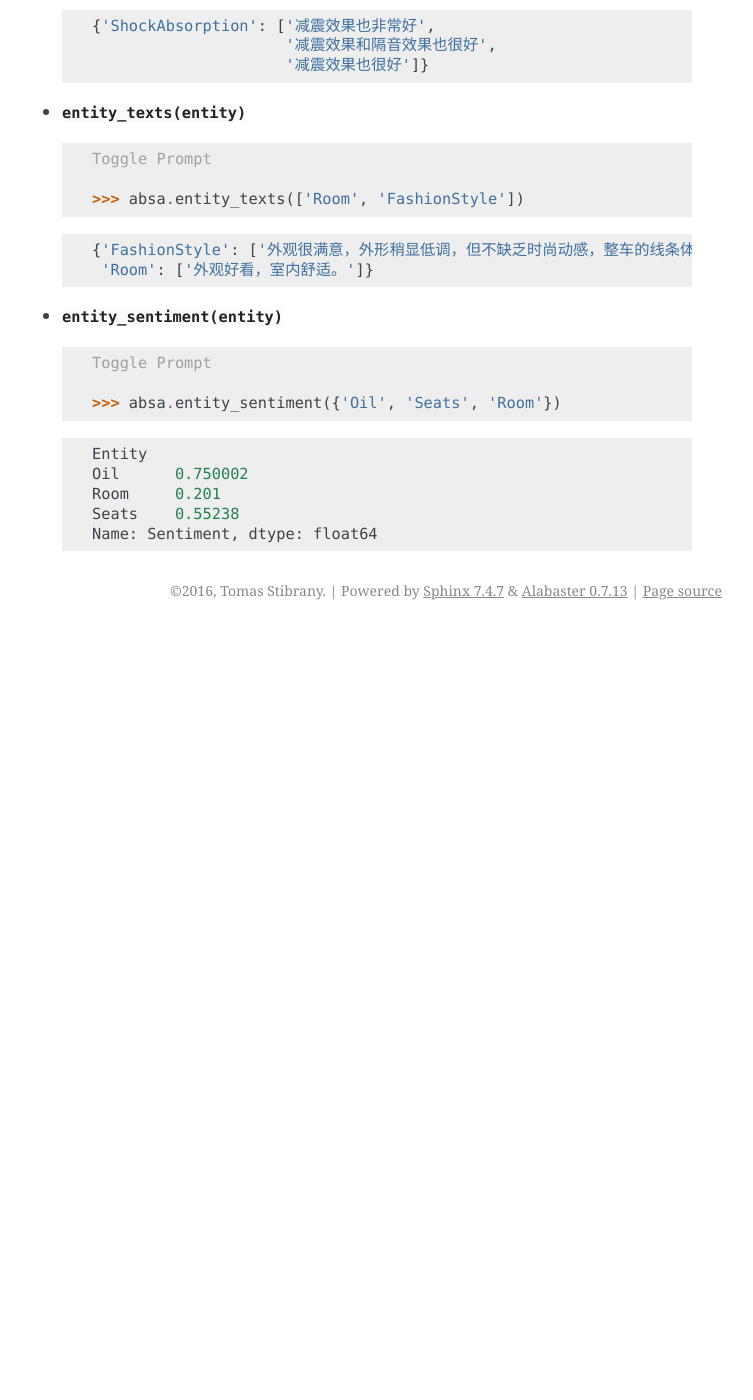
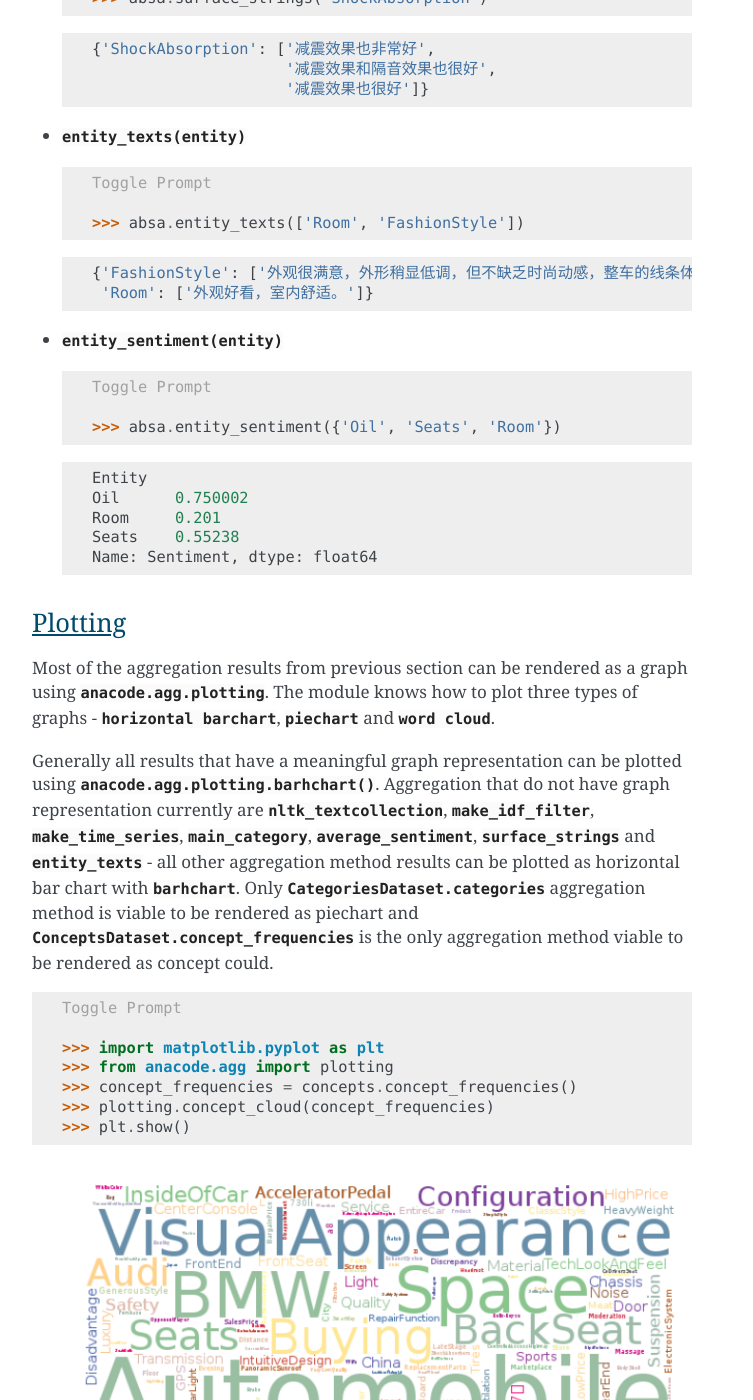
Before and after one commit to anacode/anacode-toolkit, a Sphinx documentation site: the page built from docs/source/intro.rst, in a window 1280 px wide and 1400 px high, scrolled down 15061 px. Shown: the whole window, without its empty margins (388-1141 px from the left). Built offline with Sphinx 7.4.7, drawn with Linux system fonts in a browser that asks for light colours; before the commit the page ends 15691 px from its top, so only the background shows below that; some of the changed text lies outside the part shown.

Commit message:
Added short plotting docs

```diff
--- a/docs/source/intro.rst
+++ b/docs/source/intro.rst
@@ -780,3 +780,49 @@ ABSADataset
      Room     0.201
      Seats    0.55238
      Name: Sentiment, dtype: float64
+
+
+Plotting
+========
+
+Most of the aggregation results from previous section can be rendered as a graph
+using :mod:`anacode.agg.plotting`. The module knows how to plot three types
+of graphs - :func:`horizontal barchart <anacode.agg.plotting.barhchart>`,
+:func:`piechart <anacode.agg.plotting.piechart>` and
+:func:`word cloud <anacode.agg.plotting.concept_cloud>`.
+
+Generally all results that have a meaningful graph representation can be plotted
+using :func:`anacode.agg.plotting.barhchart`. Aggregation that do not have
+graph representation currently are
+:func:`nltk_textcollection <anacode.agg.aggregation.ConceptsDataset.nltk_textcollection>`,
+:func:`make_idf_filter <anacode.agg.aggregation.ConceptsDataset.make_idf_filter>`,
+:func:`make_time_series <anacode.agg.aggregation.ConceptsDataset.make_time_series>`,
+:func:`main_category <anacode.agg.aggregation.CategoriesDataset.main_category>`,
+:func:`average_sentiment <anacode.agg.aggregation.SentimentDataset.average_sentiment>`,
+:func:`surface_strings <anacode.agg.aggregation.ABSADataset.surface_strings>` and
+:func:`entity_texts <anacode.agg.aggregation.ABSADataset.entity_texts>` - all other aggregation
+method results can be plotted as horizontal bar chart with
+:func:`barhchart <anacode.agg.plotting.barhchart>`. Only
+:func:`CategoriesDataset.categories <anacode.agg.aggregation.CategoriesDataset.categories>` aggregation method is
+viable to be rendered as piechart and
+:func:`ConceptsDataset.concept_frequencies <anacode.agg.aggregation.ConceptsDataset.concept_frequencies>` is the only
+aggregation method viable to be rendered as concept could.
+
+..  code-block:: python
+
+    >>> import matplotlib.pyplot as plt
+    >>> from anacode.agg import plotting
+    >>> concept_frequencies = concepts.concept_frequencies()
+    >>> plotting.concept_cloud(concept_frequencies)
+    >>> plt.show()
+
+..  figure:: _static/images/word_cloud.png
+
+
+..  code-block:: python
+
+    >>> from anacode.agg import plotting
+    >>> co_occuring = absa.co_occurring_entities('Seats')
+    >>> plotting.barhchart(co_occuring)
+
+..  figure:: _static/images/co_occuring.png
```
Also changed, not shown: docs/source/code.rst (+7 -0 lines), docs/source/_static/images/co_occuring.png (added), docs/source/_static/images/word_cloud.png (added), 1 other file.
